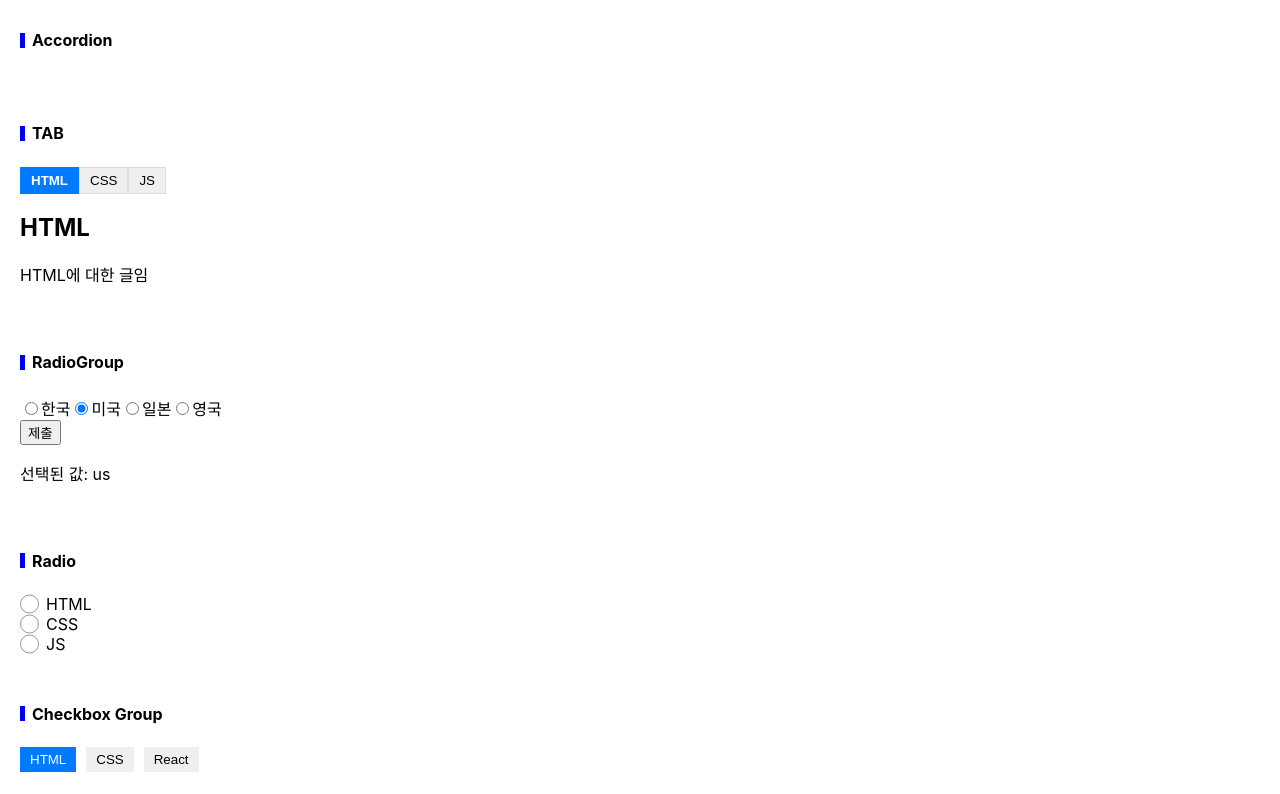
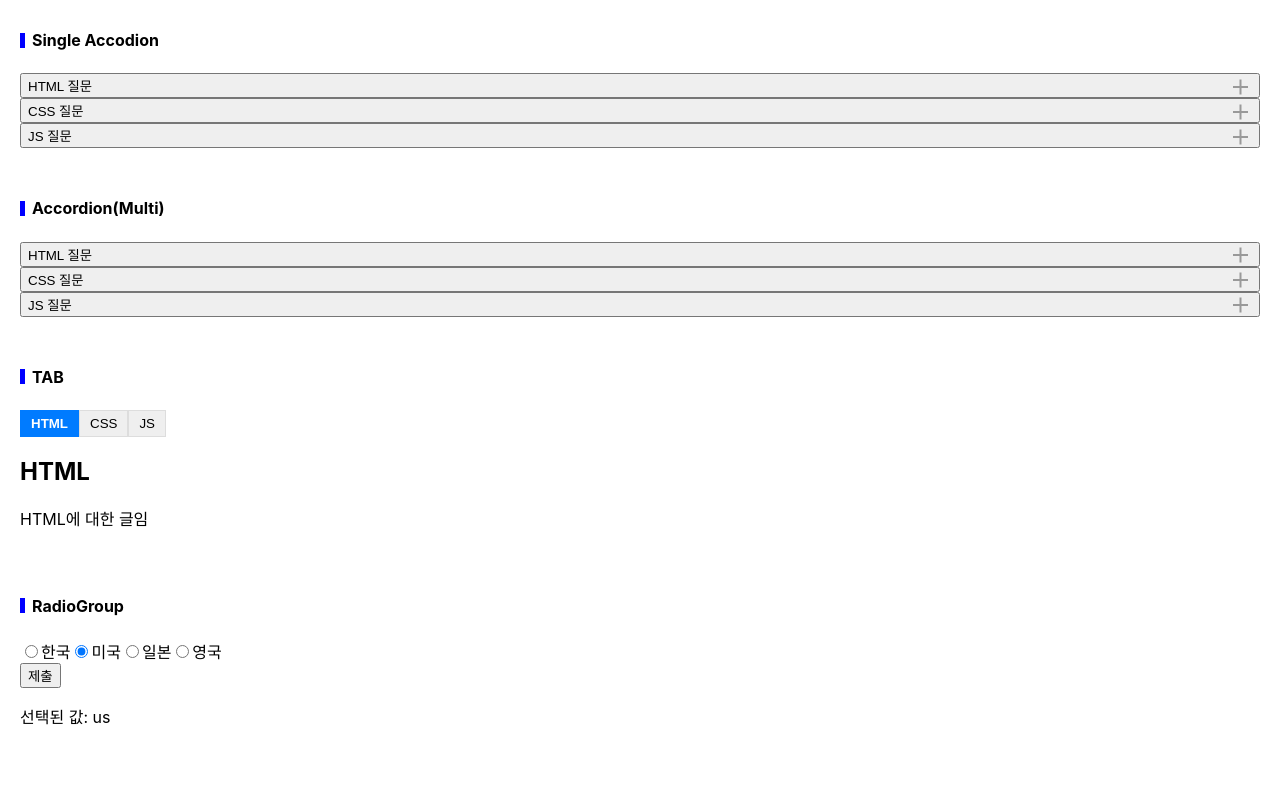
Before and after one commit to kimankuh/my-app, a React (Create React App) app: page / in a window 1280 px wide. Shown: the top 794 px of the page. Built offline with nearby package versions, Linux system fonts and the light colour scheme.

Commit message:
아코디언 끝

```diff
--- a/src/App.js
+++ b/src/App.js
@@ -13,6 +13,7 @@ import Radio from './components/Radio/Radio';
 import RadioGroup from './components/RadioGroup/RadioGroup';
 import Tab from './components/Tab/Tab';
 import Accordion from './components/Accordion/Accodion';
+import SingleAccordion from './components/SinlgeAccordion/SingleAccordion';
 
 
 function App() {
@@ -65,24 +66,24 @@ function App() {
     // 체크박스의 state를 배열로 관리하기 ==> 체크한 건 배열에 추가하고 해제한 건 배열에서 삭제
     const [checkedArray, setCheckedArray] = useState(['html']);// 초기값
 
-    const [radigoGroup, setRadioGroup] = useState('us');
+    const [radioGroup, setRadioGroup] = useState('us');
 
-    // 콘솔 찍어보자 => radigoGroup 값이 바뀔 때만(추천)
+    // 콘솔 찍어보자 => radioGroup 값이 바뀔 때만(추천)
     // 의존성 배열이 바뀔 때만 실행
     // 배열이 비어있으면 컴포넌트가 처음 마운트 될 때만 실행(API 처음 호출할 때 많이 씀)
     // 배열이 아예 없다면. 렌더마다 실행(무한루프 위험)
     useEffect(() => {
-        console.log('radigoGroup : ', radigoGroup);
+        console.log('radioGroup : ', radioGroup);
 
         // 콘솔 찍기
         // API 호출
         // DOM 직접 접근
         // 이벤트 등록
         // localStorage 사용
-    }, [radigoGroup]);
+    }, [radioGroup]);
 
     // 콘솔 찍어보자 => 렌더링마다(비추)
-    // console.log('radigoGroup : ', radigoGroup);
+    // console.log('radioGroup : ', radioGroup);
 
     // tab
     const tabData = [
@@ -121,7 +122,7 @@ function App() {
     // Accordion
     const accordionData = [
         {
-            id: 'acco-item-01',
+            id: 'item-01',
             title: 'HTML 질문',
             content: (
                 <div>
@@ -131,7 +132,7 @@ function App() {
             )
         },
         {
-            id: 'acco-item-02',
+            id: 'item-02',
             title: 'CSS 질문',
             content: (
                 <div>
@@ -141,7 +142,7 @@ function App() {
             )
         },
         {
-            id: 'acco-item-03',
+            id: 'item-03',
             title: 'JS 질문',
             content: (
                 <div>
@@ -154,7 +155,12 @@ function App() {
 
     return (
         <div className="App">
-            <h2 className="title-h2">Accordion</h2>
+            <h2 className="title-h2">Single Accodion</h2>
+            <div className="con-box">
+                <SingleAccordion items={accordionData} />
+            </div>
+
+            <h2 className="title-h2">Accordion(Multi)</h2>
             <div className="con-box">
                 <Accordion items={accordionData} />
             </div>
@@ -166,11 +172,11 @@ function App() {
 
             <h2 className="title-h2">RadioGroup</h2>
             <div className="con-box">
-                <RadioGroup name="RadioGroup" options={contryOptions} value={radigoGroup} onChange={setRadioGroup} />
+                <RadioGroup name="RadioGroup" options={contryOptions} value={radioGroup} onChange={setRadioGroup} />
 
                 {/* 상태를 기준으로 UI 제어 가능?? */}
-                <button onClick={() => console.log('radigoGroup : ', radigoGroup)}>제출</button>
-                <p>선택된 값: {radigoGroup}</p>
+                <button onClick={() => console.log('radioGroup : ', radioGroup)}>제출</button>
+                <p>선택된 값: {radioGroup}</p>
             </div>
 
             <h2 className="title-h2">Radio</h2>
--- a/src/components/Accordion/Accodion.jsx
+++ b/src/components/Accordion/Accodion.jsx
@@ -10,15 +10,27 @@ export default function Accordion ({ items }){
         // 클릭하면 열려있는 패널들의 상태를 업데이트 시켜야함
         setOpenIndexes((prev) => {
             // 상태 업테이트를 어떻게 시킬거냐면. 조건이 있어
-            if(prev.includes(index)){// 클릭한 패널의 index가 이미 있으면
-                return prev.filter((i) => i !== index);// 배열에서 제거
+            if(prev.includes(index)){// 클릭한 패널의 index가 이미 있으면 true
+                return prev.filter((i) => i !== index);// filter는 함수 테스트를 통과한 요소만 필터링 => 배열에서 제거(index랑 다른 것만 배열에 넣기)
             }
+            // false인 경우는 이거 리턴
+            return [...prev, index];
         });
 
     }
     return (
-        <div key={items.id} className="accordion">
+        <div className="accordion">
             {items.map((item, index) => {
+                const isOpen = openIndexes.includes(index);// state 배열에 index와 같은 값이 있다면 true
+
+                return (
+                    <div key={item.id} className="accordion-item">
+                        <button type="button" id={`accordion-${item.id}`} className="accordion-header" aria-expanded={isOpen} onClick={() => toggle(index)}>{item.title}</button>
+                        {/* onClick={toggle(index)} : 클릭할 때 실행되는 것이 아니라 렌더링될 때 바로 실행됨. 그래서 undefined가 반환되므로 이땐 화살표 함수 형태로 전달한다. */}
+
+                        <div id={`panel-${item.id}`} className="accordion-content" aria-labelledby={`accordion-${item.id}`} hidden={!isOpen}>{item.content}</div>
+                    </div>
+                )
             })}
         </div>
     )
--- a/src/components/Accordion/Accodion.scss
+++ b/src/components/Accordion/Accodion.scss
@@ -1 +1,34 @@
 @import "../../styles/shared";
+
+.accordion-item {
+    .accordion-header {
+        position:relative;
+        display: block;
+        width: 100%;
+        text-align: left;
+        cursor: pointer;
+    }
+    :before {
+        content:'';
+        position: absolute;
+        top: 50%;
+        right:10px;
+        width: 15px;
+        height: 2px;
+        background-color: #999;
+    }
+    :after {
+        content:'';
+        position: absolute;
+        top: 50%;
+        right:10px;
+        width: 15px;
+        height: 2px;
+        transform: rotate(-90deg);
+        background-color: #999;
+    }
+
+    [aria-expanded="true"]:after {
+        display: none;
+    }
+}
--- /dev/null
+++ b/src/components/ModalPopup/ModalPopup.scss
@@ -0,0 +1 @@
+@import '../../styles/shared';
--- /dev/null
+++ b/src/components/SinlgeAccordion/SingleAccordion.jsx
@@ -0,0 +1,31 @@
+import { useState } from 'react';
+import './SingleAccordion.scss';
+
+export default function SingleAccordion({ items }){
+    const [openIndex, setOpenIndex] = useState(null);// 열린 패널 index, 없으면 null
+
+    const toggle = (index) => {
+        // 이미 열려있으면 닫기
+        if(openIndex === index){
+            setOpenIndex(null);
+        } else {
+            setOpenIndex(index);
+        }
+    }
+
+    // console.log('items', items)
+    return (
+        <div className="accordion">
+            {items.map((item, index) => {
+                const isOpen = openIndex === index;
+
+                return (
+                <div key={item.id} className="accordion-item">
+                    <button id={`acoordion-${item.id}`} className="accordion-header" aria-expanded={isOpen} onClick={() => toggle(index)}>{item.title}</button>
+                    <div className="acoordion-panel" aria-labelledby={`acoordion-${item.id}`} hidden={!isOpen}>{item.content}</div>
+                </div>
+                );
+            })}
+        </div>
+    );
+}
```
Also changed, not shown: src/components/ModalPopup/ModalPopup.jsx (added), src/components/SinlgeAccordion/SingleAccordion.scss (added).
